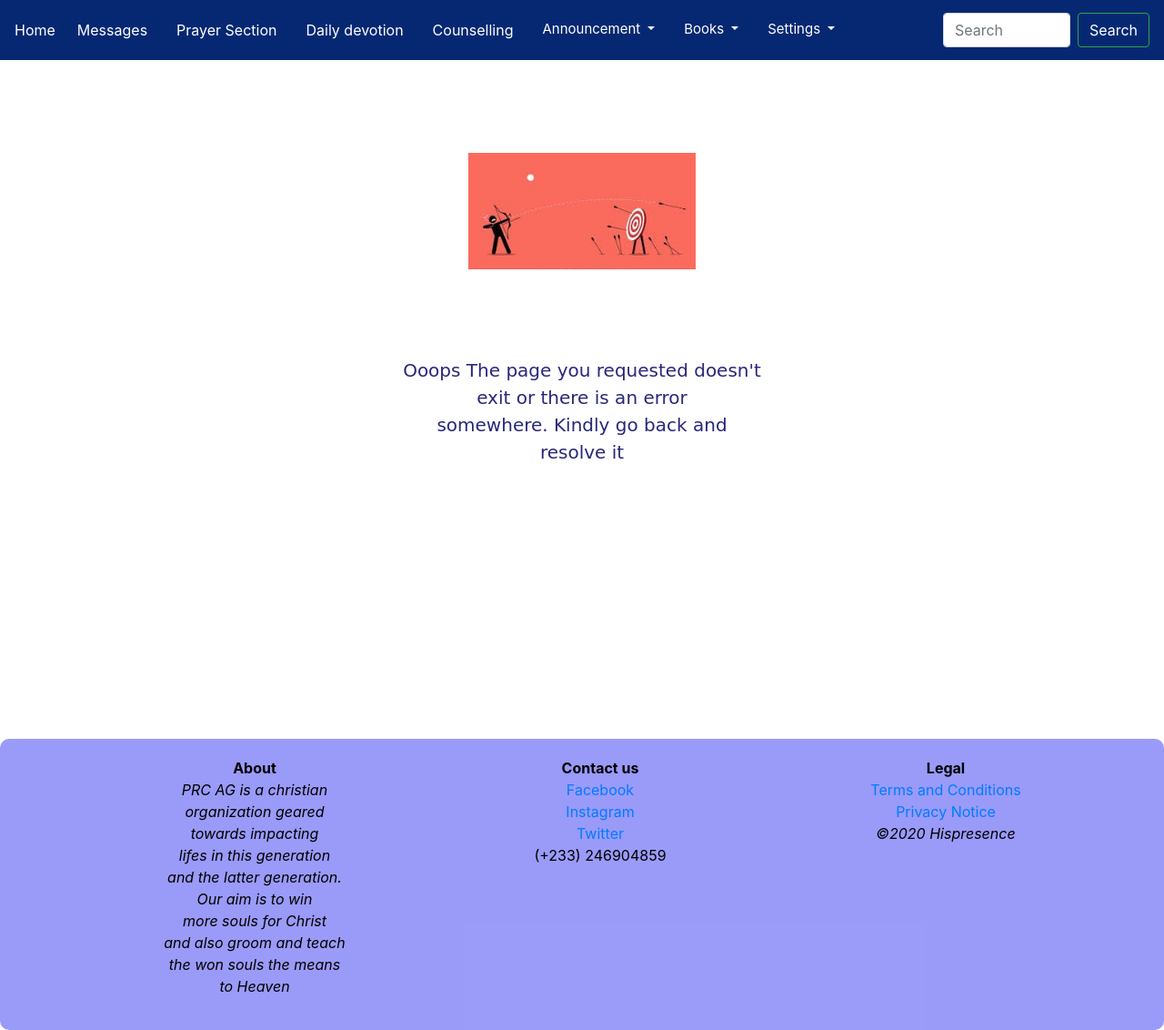
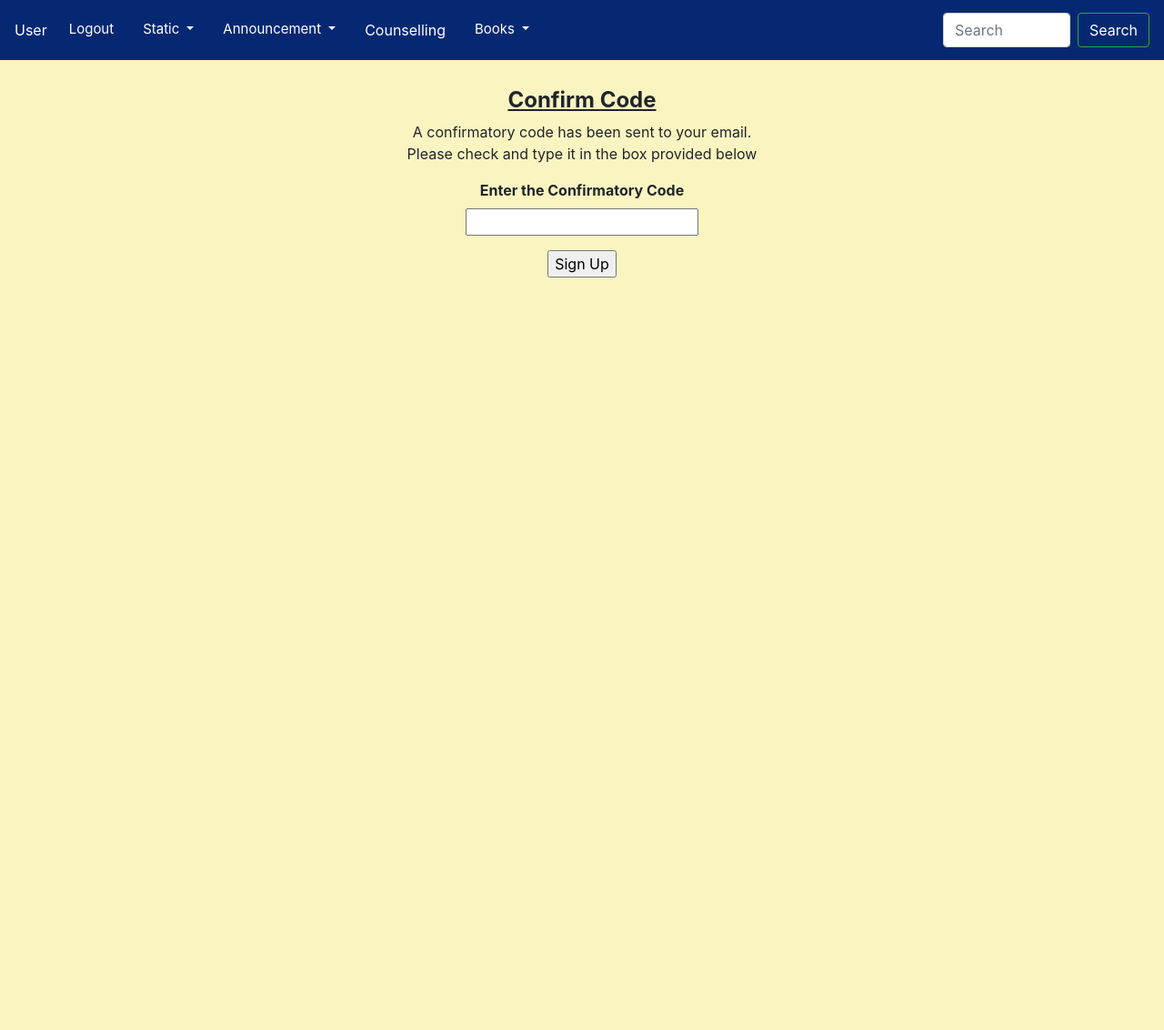
Before and after one commit to akietorna/prcwebsite, a Flask app: page /confirm_coded/ in a window 1280 px wide. Shown: the whole page at 91% size. After the commit the page ends 305 px from the top, so only its background shows below. Run offline with Flask 2, Linux system fonts and the light colour scheme; parts of the project's set-up code (start-up, migrations or seed data) failed here and were passed over; some libraries are stand-ins or nearby versions.

Commit message:
update up to code  confirmation

```diff
--- a/app.py
+++ b/app.py
@@ -28,9 +28,8 @@
 
 
 
-@app.route("/confirm_email/")
+@app.route("/confirm_email/", methods=["POST", "GET"])
 def confirm_email():
-    form = ConfirmEmail(request.form)
     port = 465
     stmp_server = "smtp.gmail.com"
 
@@ -43,17 +42,17 @@
     for a in range(0,7):
         confirmation_code += str(random.randint(0,9))
 
+
+
     msg = MIMEText(" Hello "+ name + " ! \n \n You signed up an account on the Pentecostal Revival center,AG website.To confirm that it was really you, please enter the confirmatory code  into the box provided. Thank you \n \n \t \t Confirmatory Code: "+ confirmation_code  +"\n \n  But if it was not you can ignore this mail sent to you ")
     msg['Subject'] = 'PRC AG website sign up email confirmation'
     msg['From'] = 'pentecostalrevivalcenterag@gmail.com'
     msg['To'] = session["email"]
 
-
+    session["conf"] = confirmation_code
 
     print("The process was sucessfulllhy")
-
-
-
+    print(confirmation_code)
 
     context = ssl.create_default_context()
 
@@ -62,18 +61,36 @@
         server.sendmail(sender_email,receiver_email,msg.as_string())
         print('Mail sent')
 
+    return redirect(url_for('confirm_coded'))
 
+
+@app.route("/confirm_coded/", methods=["POST", "GET"])
+def confirm_coded():
+    form = ConfirmEmail(request.form)
     if request.method =="POST" and form.validate():
+        print('working')
+        confirmed_code = form.confirmation.data
+        conf = session["conf"]
+        # inserting statements into the database
+        if confirmed_code == conf:
+            print("its done")
+            firstname = session["firstname"]
+            lastname=session["lastname"]
+            day= session["day"]
+            month=session["month"]
+            year=session["year"]
+            sex=session["sex"]
+            contact=session["contact"]
+            marital_status=session["marital_status"]
+            username=session["username"]
+            email = session["email"]
+            password = session["password"]
 
-        confirmed_code = form.confirmation.data
-    # inserting statements into the database
-        if confirmation_code == confirmed_code :
+            print('it worked')
 
             curs,connect = connection()
 
-            input_statement = ("INSERT INTO users (firstname,lastname, day, month, year, sex,tel_number, marital_status, username, email, password) VALUES (%s, %s, %s, %s, %s, %s, %s, %s, %s, %s, %s)" )
-            data = (thwart(session["firstname"]), thwart(session["lastname"]), thwart(session["day"]), thwart(session["month"]), thwart(session["year"]), thwart(session["sex"]),thwart(session["contact"]), thwart(session["marital_status"]), thwart(session["username"]), thwart(session["email"]), thwart(session["password"]) )
-            curs.execute( input_statement, data)
+            curs.execute("INSERT INTO users (firstname,lastname, day, month, year, sex,tel_number, marital_status, username, email, password) VALUES (%s, %s, %s, %s, %s, %s, %s, %s, %s, %s, %s)",([firstname],[lastname], [day],[month],[year],[sex],[contact],[marital_status],[username], [email], [password]) )
 
             connect.commit()
             flash("Thanks. Registration was succesfull!")
@@ -82,10 +99,12 @@
             gc.collect()
 
             session['logged_in'] = True
+
             return redirect(url_for('home'))
 
-
-        return render_template("confirm_email.html" , form = form)
+        else:
+            error = "Your credentials do not match, try again"
+            return render_template('sign_up_page.html', error = error)
 
     return render_template("confirm_email.html", form = form)
 
@@ -270,7 +289,7 @@
         return render_template("devotional.html", value = data)
 
     except Exception as e:
-        return render_template('admin1.html', error = error , name=session['logged_in'])
+        return render_template('admin1.html', error = error , name=session['admin'])
 
 
 @app.route("/logout/")
@@ -356,10 +375,8 @@
 
 
             if info == 1 and bcrypt.check_password_hash(Passwd,password ) == True :
-                session['logged_in'] = True
                 session['username'] = request.form['username']
-                update = request.form['username']
-                # session['admin'] = True
+                session['admin'] = True
 
                 return redirect(url_for("users"))
 
@@ -395,7 +412,7 @@
         return render_template("users.html", value = data)
 
     except Exception as e:
-            return render_template('admin1.html', error = error , name=session['logged_in'])
+            return render_template('admin1.html', error = error , name=session['admin'])
 
 
 
@@ -530,7 +547,21 @@
 @app.route('/general/',methods=["GET","POST"] )
 @login_required
 def general():
-    return render_template('general.html', name=session['logged_in'])
+    error=''
+    try:
+        curs, connect = connection()
+        curs.execute('SELECT * FROM dailydevotion')
+        data = curs.fetchall()
+
+        data = reversed(data)
+
+
+
+        return render_template('general.html', name=session['logged_in'])
+
+    except Exception as e:
+        return render_template('general.html', name=session['logged_in'])
+
 
 @app.route('/health/',methods=["GET","POST"])
 @login_required
@@ -717,7 +748,7 @@
 
             return redirect(url_for('spiritualbooks'))
 
-    return render_template('spiritualbooks.html', name=session['logged_in'])
+    return render_template('spiritualbooks.html', name=session['admin'])
 
 
 
@@ -766,7 +797,7 @@
 
             return redirect(url_for('marriagebooks'))
 
-    return render_template('marriagebooks.html', name=session['logged_in'])
+    return render_template('marriagebooks.html', name=session['admin'])
 
 
 
@@ -816,7 +847,7 @@
 
             return redirect(url_for('sermons'))
 
-    return render_template('sermons.html', name=session['logged_in'])
+    return render_template('sermons.html', name=session['admin'])
 
 
 
@@ -865,7 +896,7 @@
 
             return redirect(url_for('sundayschool1'))
 
-    return render_template('sundayschool1.html', name=session['logged_in'])
+    return render_template('sundayschool1.html', name=session['admin'])
 
 
 
@@ -914,7 +945,7 @@
 
             return redirect(url_for('prayerbooks'))
 
-    return render_template('prayerbooks.html', name=session['logged_in'])
+    return render_template('prayerbooks.html', name=session['admin'])
 
 
 
@@ -963,7 +994,7 @@
 
             return redirect(url_for('healthbooks'))
 
-    return render_template('healthbooks.html', name=session['logged_in'])
+    return render_template('healthbooks.html', name=session['admin'])
 
 
 @app.route('/inspirationalbooks/', methods=["GET","POST"])
@@ -1010,7 +1041,7 @@
 
             return redirect(url_for('inspirationalbooks'))
 
-    return render_template('inspirationalbooks.html', name=session['logged_in'])
+    return render_template('inspirationalbooks.html', name=session['admin'])
 
 
 
--- a/templates/confirm_email.html
+++ b/templates/confirm_email.html
@@ -15,12 +15,13 @@
         <br>
 
 
-        <h4><strong><u>Confirm Email</u></strong> </h4>
+        <h4><strong><u>Confirm Code</u></strong> </h4>
+        <p style="text-align: center;">A confirmatory code has been sent to your email. <br> Please check and type it in the box provided below </p>
 
 
 
         {% from "_formhelpers.html" import render_field %}
-            <form method="POST"  action="/confirm_email/" role="">
+            <form method="POST"  action="" role="">
                 <dl>
                     {{ render_field(form.confirmation) }}
                 </dl>
```
